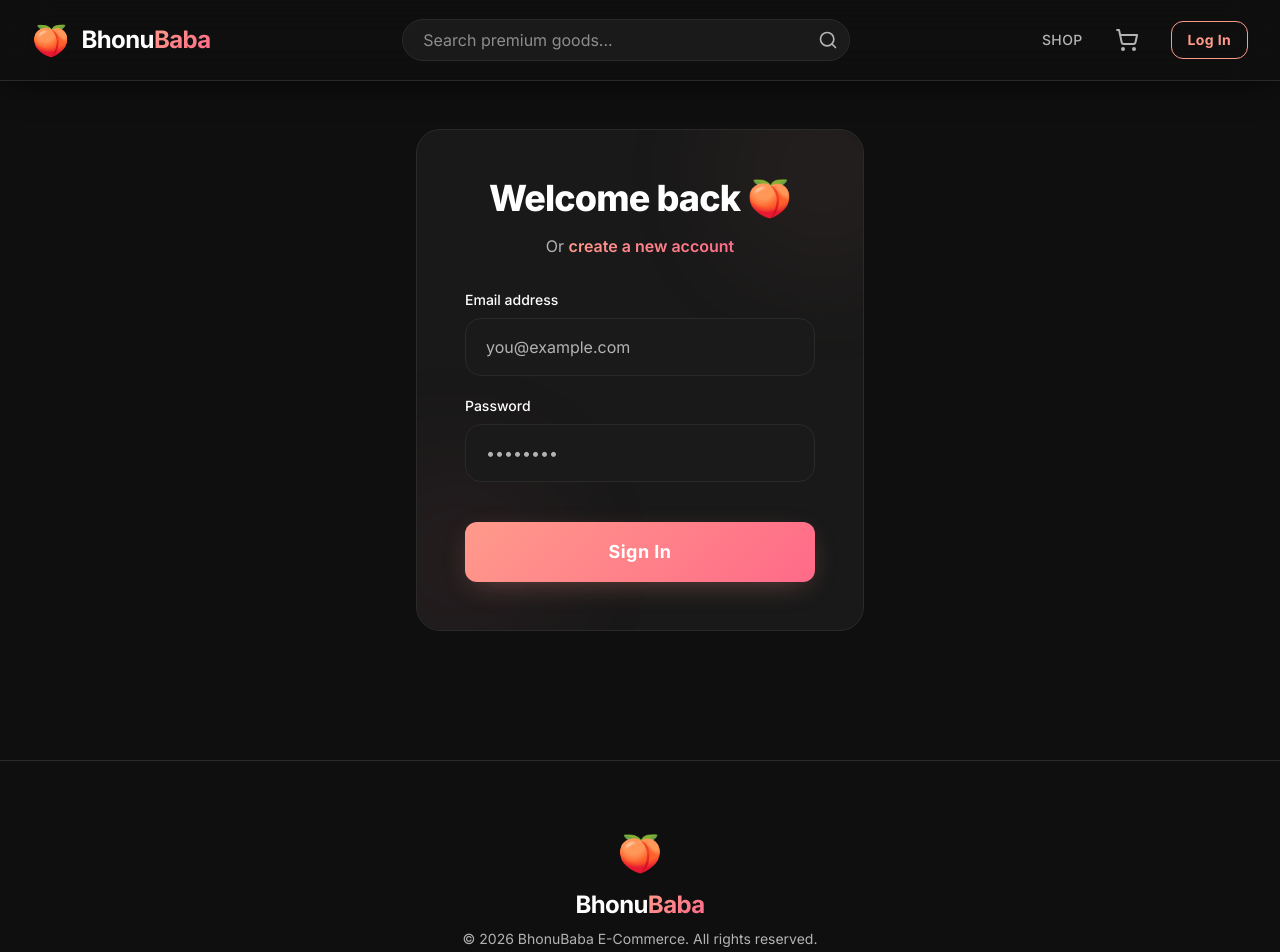
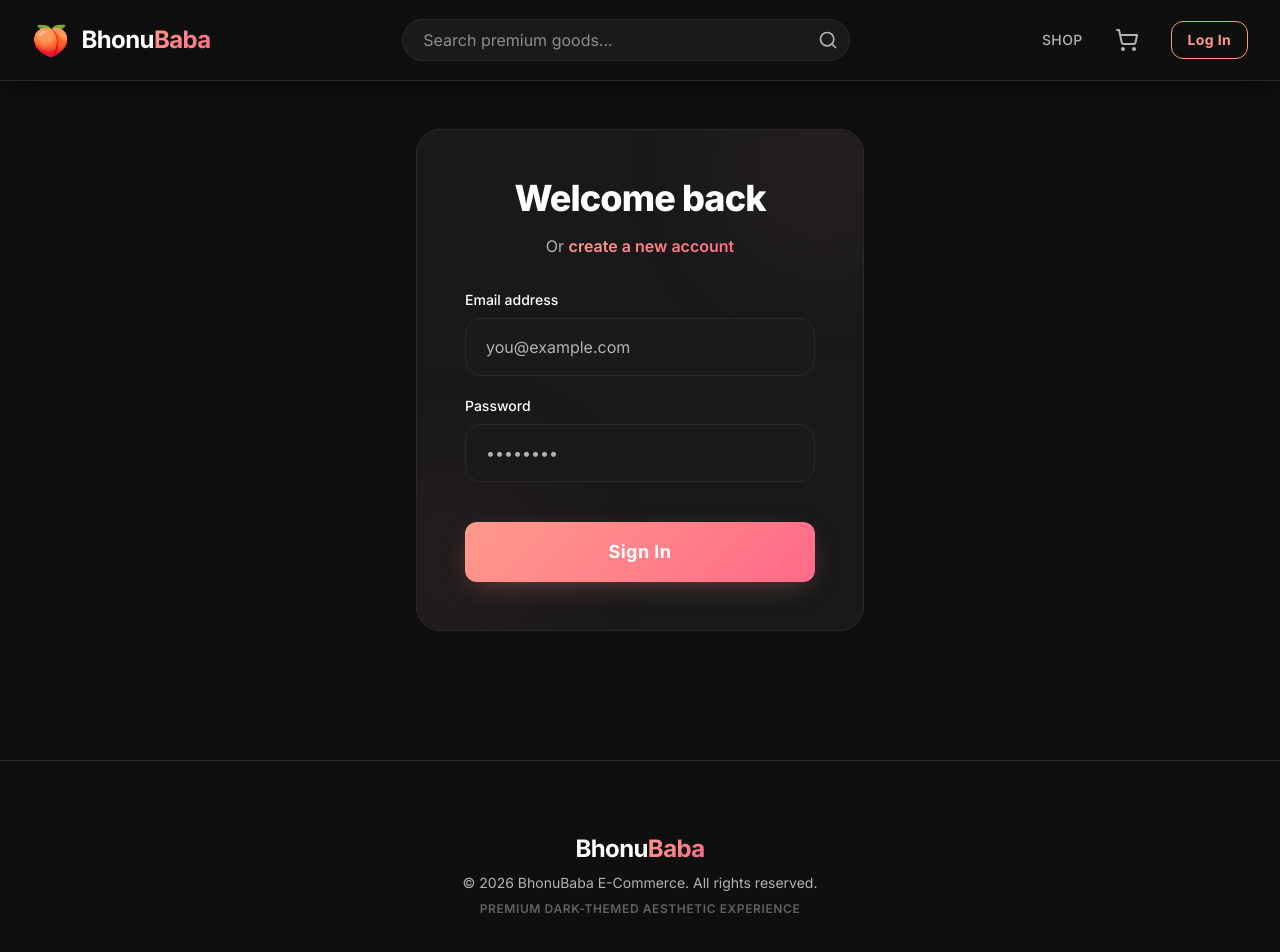
Before and after one commit to ianshpwr/BhonuBaba, a Next.js app in the folder client/: page /auth/login in a window 1280 px wide. Shown: the top 952 px of the page. Built offline with nearby package versions, Linux system fonts and the light colour scheme.

Commit message:
remove obsolete peach emojis

```diff
--- a/client/src/app/auth/login/page.tsx
+++ b/client/src/app/auth/login/page.tsx
@@ -55,7 +55,7 @@ export default function LoginPage() {
 
         <div className="relative">
           <h2 className="text-center text-4xl font-extrabold text-white tracking-tight">
-            Welcome back 🍑
+            Welcome back
           </h2>
           <p className="mt-4 text-center text-[#b3b3b3]">
             Or{" "}
--- a/client/src/app/auth/register/page.tsx
+++ b/client/src/app/auth/register/page.tsx
@@ -31,7 +31,7 @@ export default function RegisterPage() {
       const data = await res.json();
 
       if (res.ok) {
-        toast.success("Welcome aboard! 🍑");
+        toast.success("Welcome aboard!");
         login(data);
         router.push("/");
       } else {
--- a/client/src/app/cart/page.tsx
+++ b/client/src/app/cart/page.tsx
@@ -48,7 +48,7 @@ export default function CartPage() {
   if (cartItems.length === 0) {
     return (
       <div className="max-w-7xl mx-auto px-4 sm:px-6 lg:px-8 py-24 text-center">
-        <h2 className="text-4xl font-extrabold text-white mb-6">Your cart is empty 🍑</h2>
+        <h2 className="text-4xl font-extrabold text-white mb-6">Your cart is empty</h2>
         <Link href="/products">
           <Button size="lg" className="text-lg px-8">Go back shopping</Button>
         </Link>
--- a/client/src/components/Footer.tsx
+++ b/client/src/components/Footer.tsx
@@ -2,7 +2,6 @@ export default function Footer() {
   return (
     <footer className="bg-[#0f0f0f] py-12 mt-20 border-t border-[#2a2a2a]">
       <div className="max-w-7xl mx-auto px-4 sm:px-6 lg:px-8 text-center mt-6">
-        <div className="text-4xl mb-4 transition-transform hover:scale-110 duration-300 inline-block cursor-default">🍑</div>
         <p className="font-bold text-white text-2xl tracking-tight mb-2">Bhonu<span className="bhonu-gradient-text">Baba</span></p>
         <p className="text-sm mt-2 text-[#b3b3b3]">&copy; {new Date().getFullYear()} BhonuBaba E-Commerce. All rights reserved.</p>
         <p className="text-xs mt-2 text-[#b3b3b3]/50 tracking-wider uppercase font-semibold">Premium Dark-Themed Aesthetic Experience</p>
```
Also changed, not shown: client/src/components/Navbar.tsx (line endings or trailing spaces).
